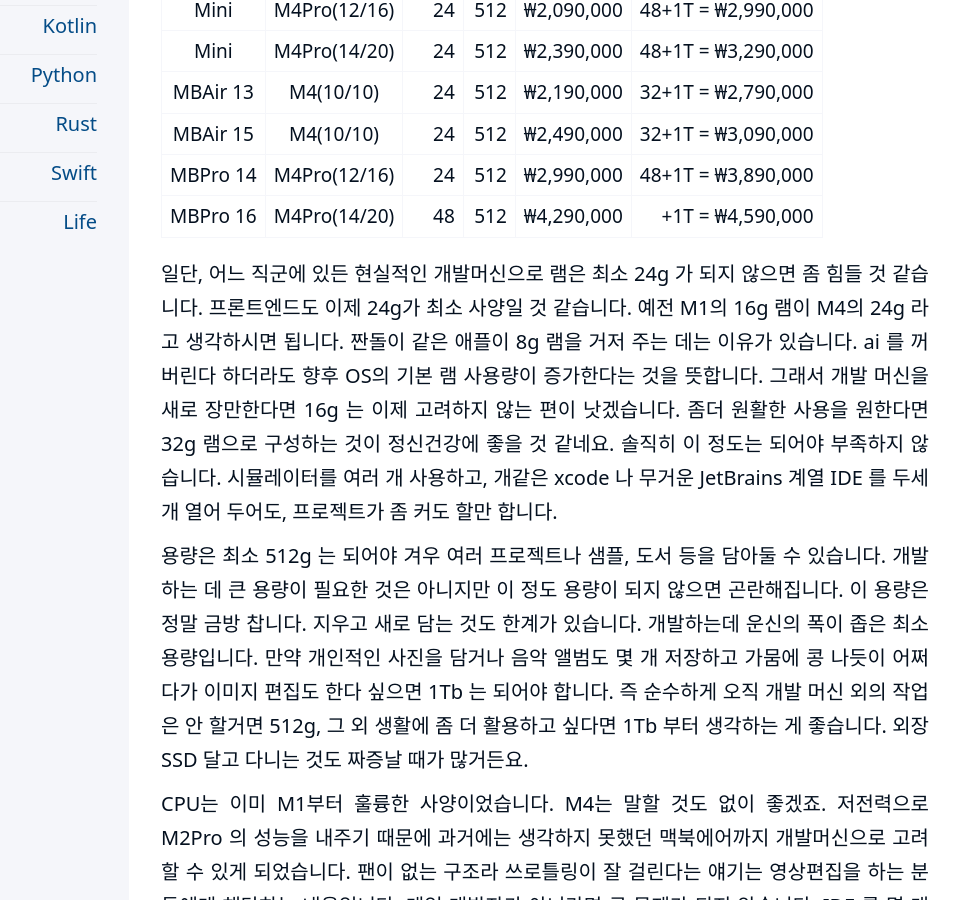
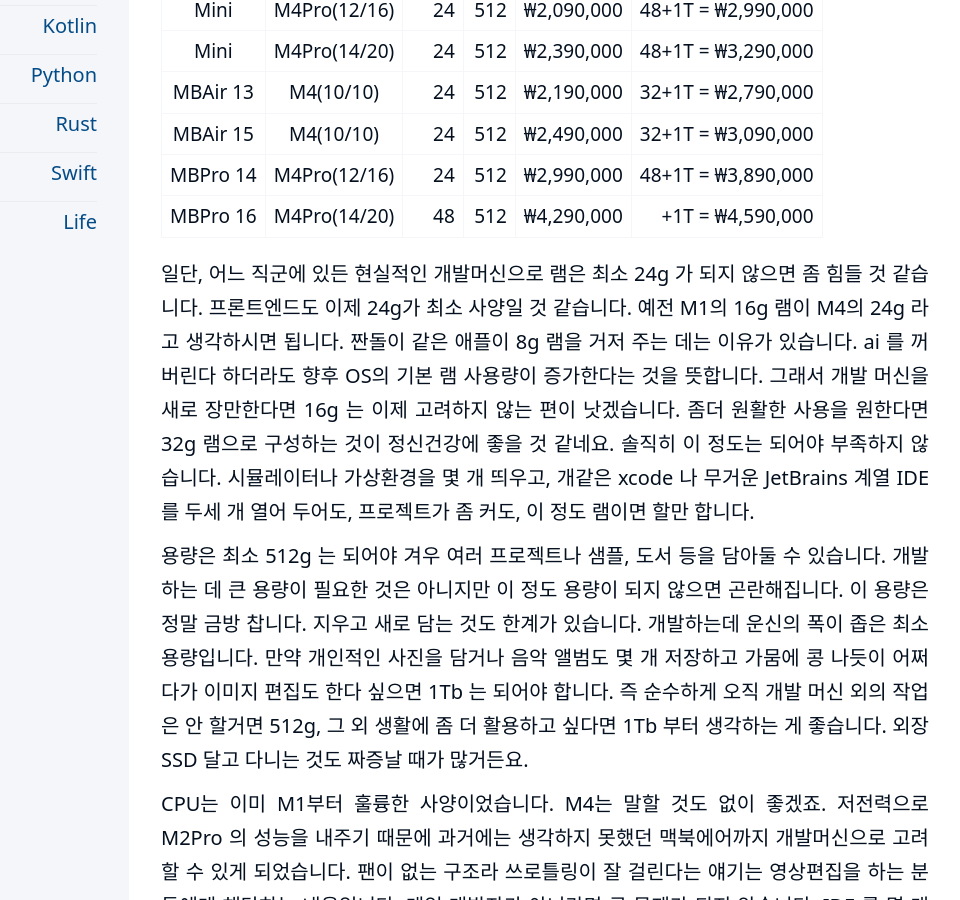
Before and after one commit to kiroshin/kiroshin.github.io, a Jekyll site: the page built from _posts/2025-03-24-macbook_for_dev.md, in a window 1280 px wide and 900 px high, scrolled down 2018 px. Shown: the whole window, without its empty margins (191-1151 px from the left). Built offline with Jekyll 4.4.1, drawn with Linux system fonts in a browser that asks for light colours.

Commit message:
Update 2025-03-24-macbook_for_dev.md

```diff
--- a/_posts/2025-03-24-macbook_for_dev.md
+++ b/_posts/2025-03-24-macbook_for_dev.md
@@ -36,7 +36,7 @@
 | MBPro 14 | M4Pro(12/16) | 24 | 512 | ₩2,990,000 | 48+1T = ₩3,890,000 |
 | MBPro 16 | M4Pro(14/20) | 48 | 512 | ₩4,290,000 |   +1T = ₩4,590,000 |
 
-일단, 어느 직군에 있든 현실적인 개발머신으로 램은 최소 24g 가 되지 않으면 좀 힘들 것 같습니다. 프론트엔드도 이제 24g가 최소 사양일 것 같습니다. 예전 M1의 16g 램이 M4의 24g 라고 생각하시면 됩니다. 짠돌이 같은 애플이 8g 램을 거저 주는 데는 이유가 있습니다. ai 를 꺼버린다 하더라도 향후 OS의 기본 램 사용량이 증가한다는 것을 뜻합니다. 그래서 개발 머신을 새로 장만한다면 16g 는 이제 고려하지 않는 편이 낫겠습니다. 좀더 원활한 사용을 원한다면 32g 램으로 구성하는 것이 정신건강에 좋을 것 같네요. 솔직히 이 정도는 되어야 부족하지 않습니다. 시뮬레이터를 여러 개 사용하고, 개같은 xcode 나 무거운 JetBrains 계열 IDE 를 두세 개 열어 두어도, 프로젝트가 좀 커도 할만 합니다.
+일단, 어느 직군에 있든 현실적인 개발머신으로 램은 최소 24g 가 되지 않으면 좀 힘들 것 같습니다. 프론트엔드도 이제 24g가 최소 사양일 것 같습니다. 예전 M1의 16g 램이 M4의 24g 라고 생각하시면 됩니다. 짠돌이 같은 애플이 8g 램을 거저 주는 데는 이유가 있습니다. ai 를 꺼버린다 하더라도 향후 OS의 기본 램 사용량이 증가한다는 것을 뜻합니다. 그래서 개발 머신을 새로 장만한다면 16g 는 이제 고려하지 않는 편이 낫겠습니다. 좀더 원활한 사용을 원한다면 32g 램으로 구성하는 것이 정신건강에 좋을 것 같네요. 솔직히 이 정도는 되어야 부족하지 않습니다. 시뮬레이터나 가상환경을 몇 개 띄우고, 개같은 xcode 나 무거운 JetBrains 계열 IDE 를 두세 개 열어 두어도, 프로젝트가 좀 커도, 이 정도 램이면 할만 합니다.
 
 용량은 최소 512g 는 되어야 겨우 여러 프로젝트나 샘플, 도서 등을 담아둘 수 있습니다. 개발하는 데 큰 용량이 필요한 것은 아니지만 이 정도 용량이 되지 않으면 곤란해집니다. 이 용량은 정말 금방 찹니다. 지우고 새로 담는 것도 한계가 있습니다. 개발하는데 운신의 폭이 좁은 최소 용량입니다. 만약 개인적인 사진을 담거나 음악 앨범도 몇 개 저장하고 가뭄에 콩 나듯이 어쩌다가 이미지 편집도 한다 싶으면 1Tb 는 되어야 합니다. 즉 순수하게 오직 개발 머신 외의 작업은 안 할거면 512g, 그 외 생활에 좀 더 활용하고 싶다면 1Tb 부터 생각하는 게 좋습니다. 외장 SSD 달고 다니는 것도 짜증날 때가 많거든요.
 
```
